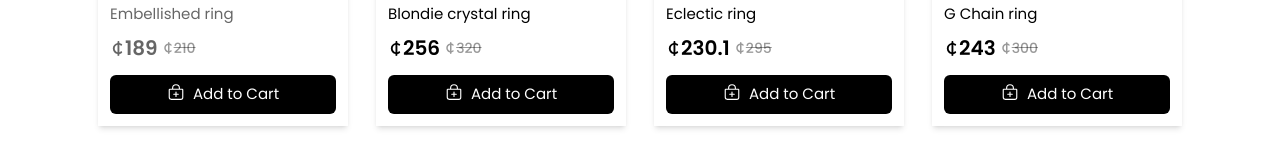
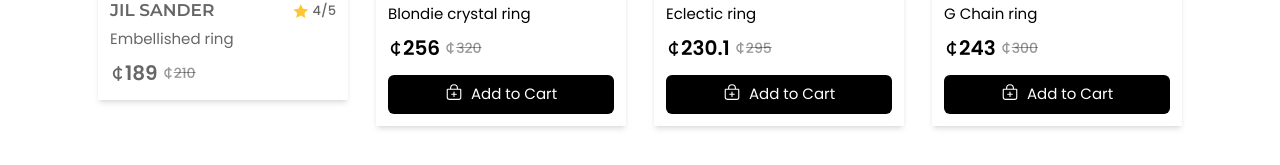
Before and after one commit to kingdavidbenyah/celestialsparkles, a React (Vite) app: page /shop in a window 1280 px wide. Shown: the part 577-742 px from the top of the page. Built offline with nearby package versions, Linux system fonts and the light colour scheme; a web font is replaced by a local one.

Commit message:
finalllll

```diff
--- a/src/Components/ShopCard.jsx
+++ b/src/Components/ShopCard.jsx
@@ -120,7 +120,7 @@ const ShopCard = ({ product, handleAddToCart, isAdded }) => {
         </div>
 
         {/* add to cart */}
-        <button
+        {product.availability === true ? (<button
           onClick={() => handleAddToCart(product.id)}
           disabled={isAdded}
           className={`${
@@ -144,7 +144,7 @@ const ShopCard = ({ product, handleAddToCart, isAdded }) => {
               Add to Cart
             </p>
           )}
-        </button>
+        </button>) : ""}
       </div>
     </div>
   );
```
